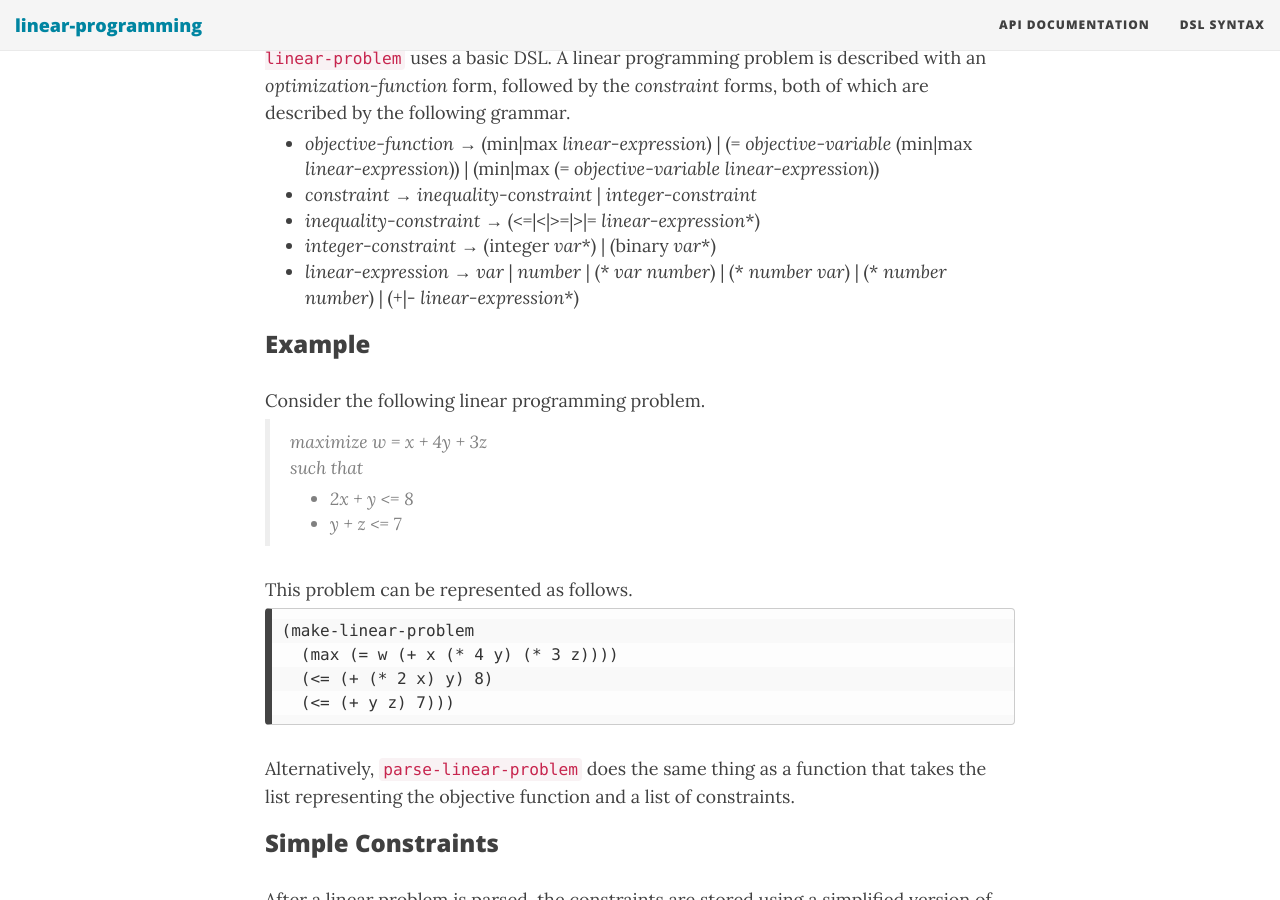
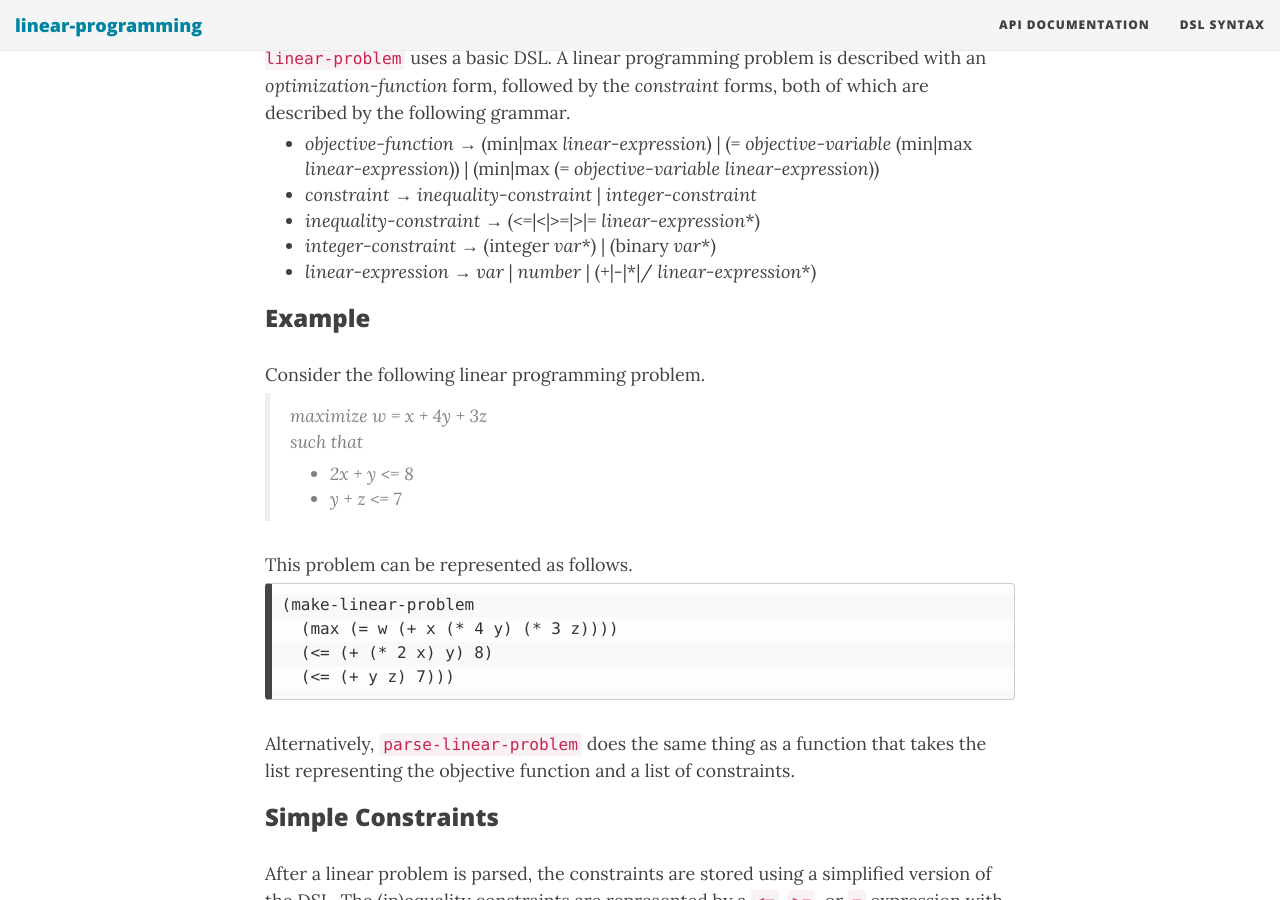
Before and after one commit to neil-lindquist/linear-programming, a Jekyll site: the page built from docs/linear-problem-syntax.md, in a window 1280 px wide and 900 px high, scrolled down 349 px. Built offline with Jekyll 4.4.1, drawn with Linux system fonts in a browser that asks for light colours; a style sheet for code colours, icons or effects is not loaded.

Commit message:
Improve support for multiplication and division in linear expressions

```diff
--- a/docs/linear-problem-syntax.md
+++ b/docs/linear-problem-syntax.md
@@ -11,7 +11,7 @@ A linear programming problem is described with an *optimization-function* form,
 + *constraint* &#x2192; *inequality-constraint* \| *integer-constraint*
 + *inequality-constraint* &#x2192; (<=\|<\|>=\|>\|= *linear-expression*\*)
 + *integer-constraint* &#x2192; (integer *var*\*) \| (binary *var*\*)
-+ *linear-expression* &#x2192; *var* \| *number* \| (\* *var* *number*) \| (\* *number* *var*) \| (\* *number* *number*) \| (\+\|\- *linear-expression*\*)
++ *linear-expression* &#x2192; *var* \| *number* \| (\+\|\-\|\*\|/ *linear-expression*\*)
 
 
 ### Example
```
Also changed, not shown: 2 other files.
